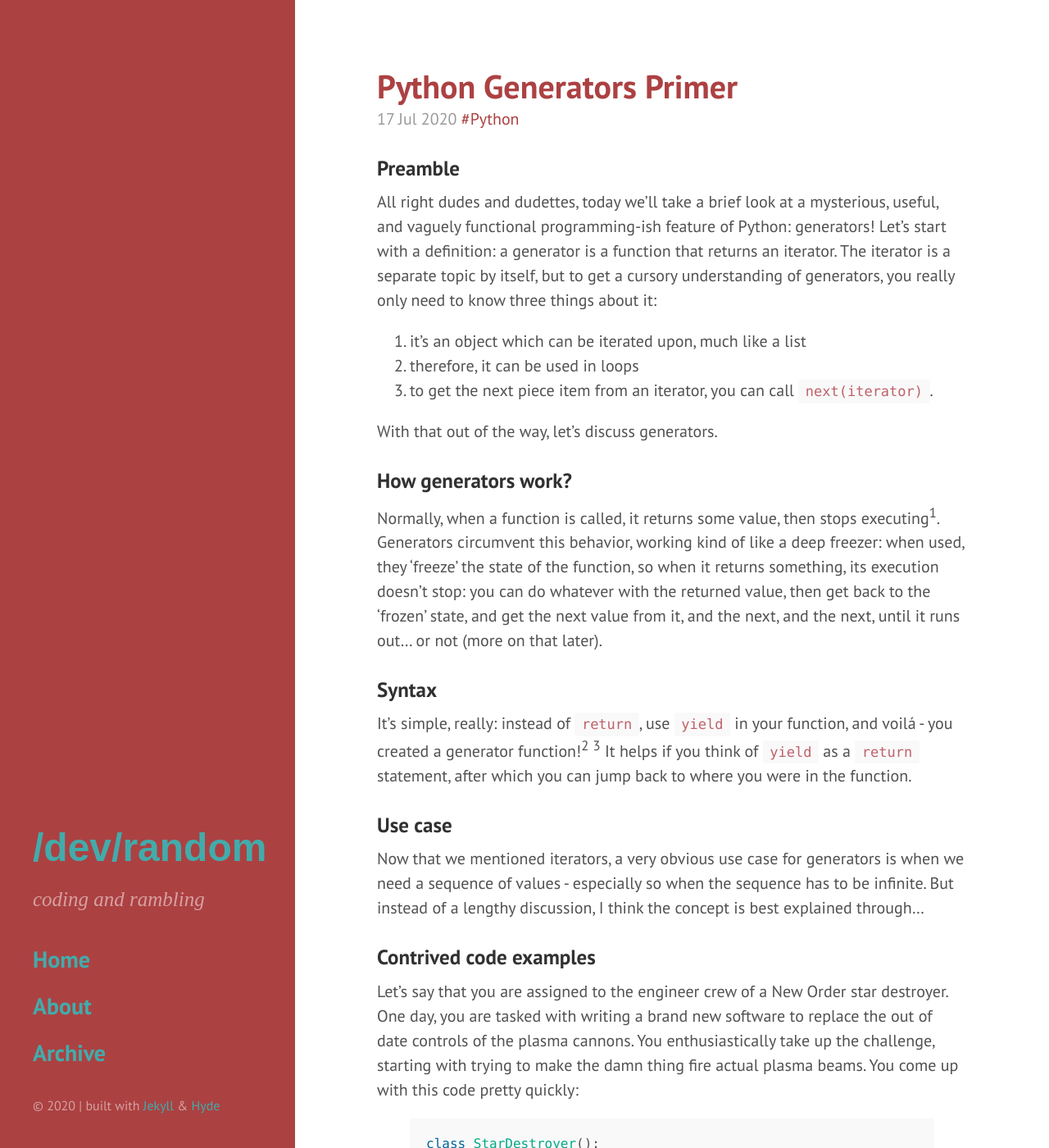
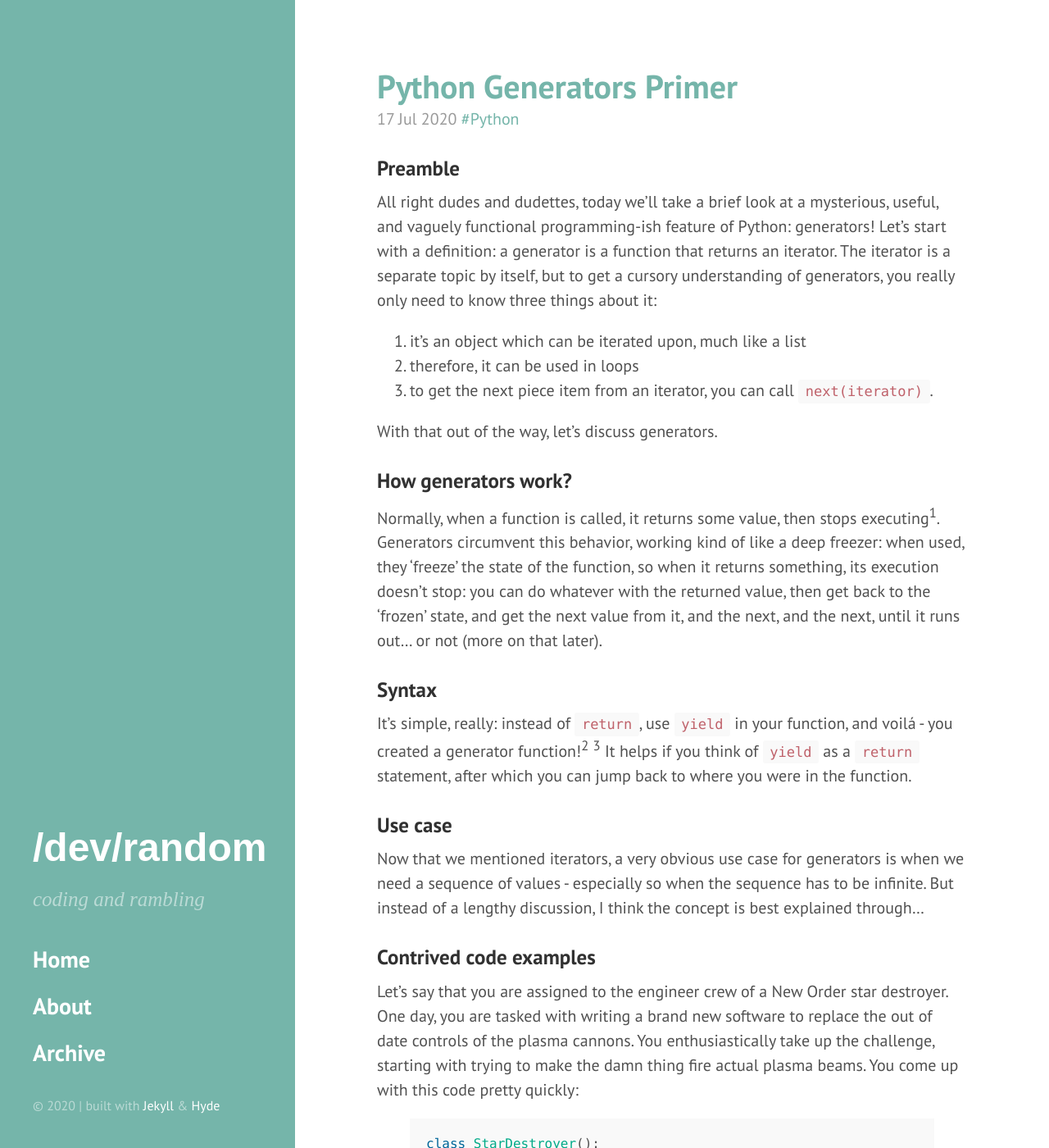
Before and after one commit to dgyarmati/devslashrand-dot-com, a Jekyll site: the page built from index.html, in a window 1280 px wide and 1400 px high. Shown: the whole window at 82% size. Built offline with Jekyll 4.4.1, drawn with Linux system fonts in a browser that asks for light colours; the list of posts is cut into pages by our own code.

Commit message:
changed color theme

```diff
--- a/_layouts/default.html
+++ b/_layouts/default.html
@@ -3,7 +3,7 @@
 
   {% include head.html %}
 
-  <body class="theme-base-08">
+  <body class="theme-base-0c">
 
     {% include sidebar.html %}
 
--- a/public/css/hyde.css
+++ b/public/css/hyde.css
@@ -77,7 +77,7 @@ html {
   font-weight: 700;
   color: #FFFFFF;
   overflow: hidden;
-  background: linear-gradient(to right, #4142ac, #4142ac 50%, #41acab 50%);
+  background: linear-gradient(to right, #f2ab9b, #f2ab9b 50%, #ffffff 50%);
   background-clip: text;
   -webkit-background-clip: text;
   -webkit-text-fill-color: transparent;
@@ -131,7 +131,7 @@ a.sidebar-nav-item:focus {
 }
 
 .copyright a {
-  color: #41acab;
+  color: #ffffff;
   text-decoration: none;
 }
 
```
